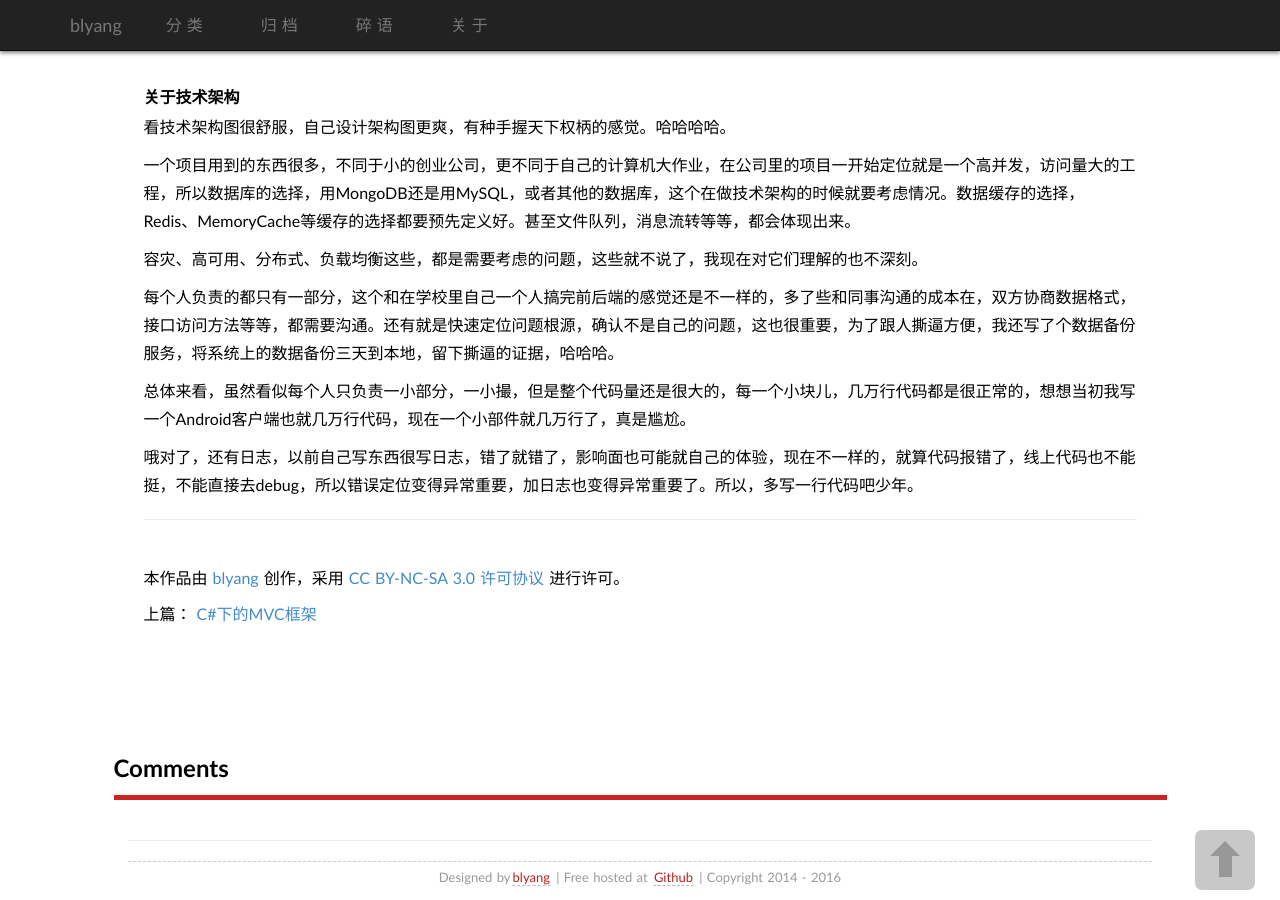
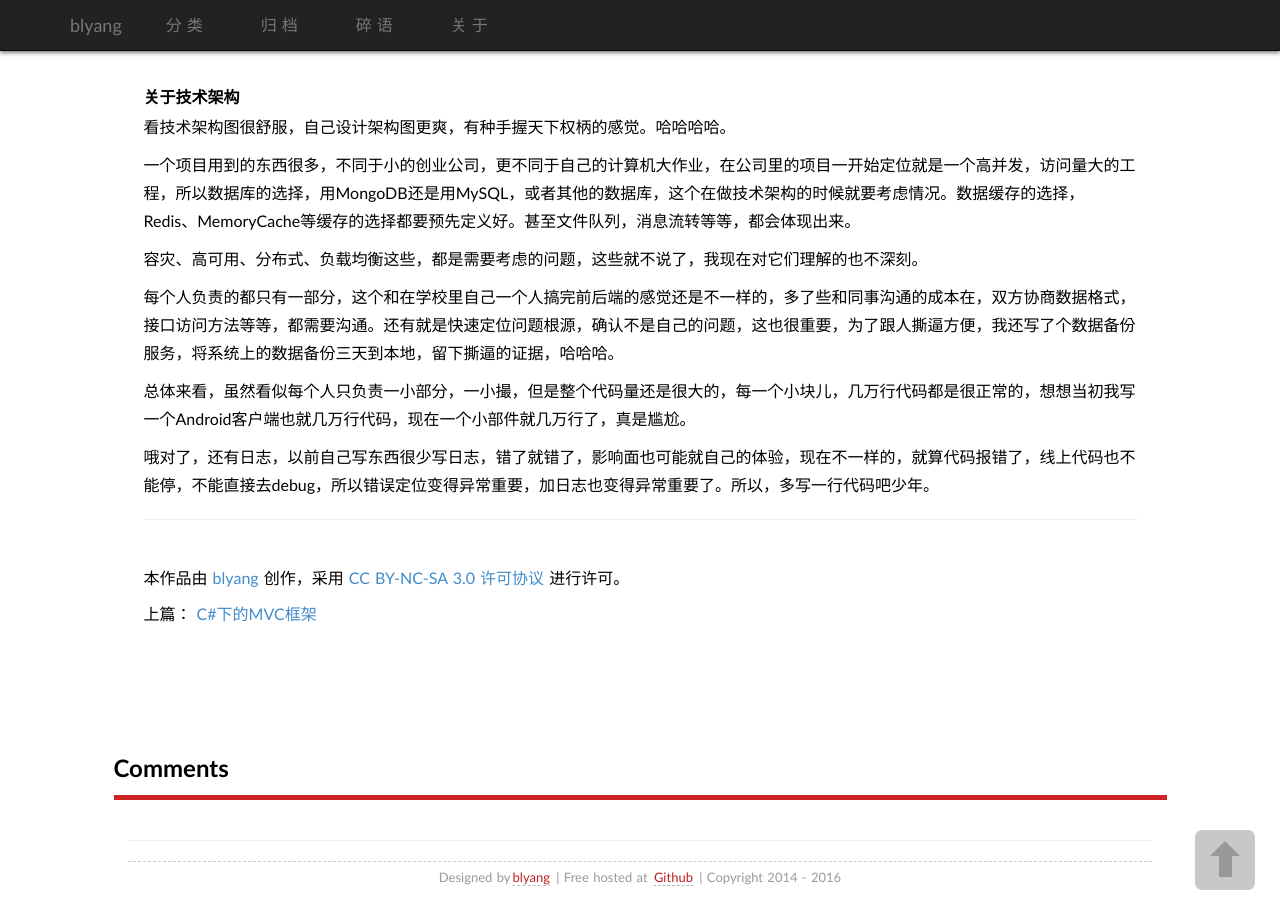
Before and after one commit to BLYang7/blyang7.github.io, a Jekyll site: the page built from _posts/2016-08-25-quickLearning.md, in a window 1280 px wide and 900 px high, scrolled down 1454 px. Built offline with Jekyll 4.4.1, drawn with Linux system fonts in a browser that asks for light colours; comment, search, counter and statistics services are not loaded.

Commit message:
改了个错别字
实习总结里面

```diff
--- a/_posts/2016-08-25-quickLearning.md
+++ b/_posts/2016-08-25-quickLearning.md
@@ -78,4 +78,4 @@ categories: 其他
 
 总体来看，虽然看似每个人只负责一小部分，一小撮，但是整个代码量还是很大的，每一个小块儿，几万行代码都是很正常的，想想当初我写一个Android客户端也就几万行代码，现在一个小部件就几万行了，真是尴尬。
 
-哦对了，还有日志，以前自己写东西很写日志，错了就错了，影响面也可能就自己的体验，现在不一样的，就算代码报错了，线上代码也不能挺，不能直接去debug，所以错误定位变得异常重要，加日志也变得异常重要了。所以，多写一行代码吧少年。
+哦对了，还有日志，以前自己写东西很少写日志，错了就错了，影响面也可能就自己的体验，现在不一样的，就算代码报错了，线上代码也不能停，不能直接去debug，所以错误定位变得异常重要，加日志也变得异常重要了。所以，多写一行代码吧少年。
```
